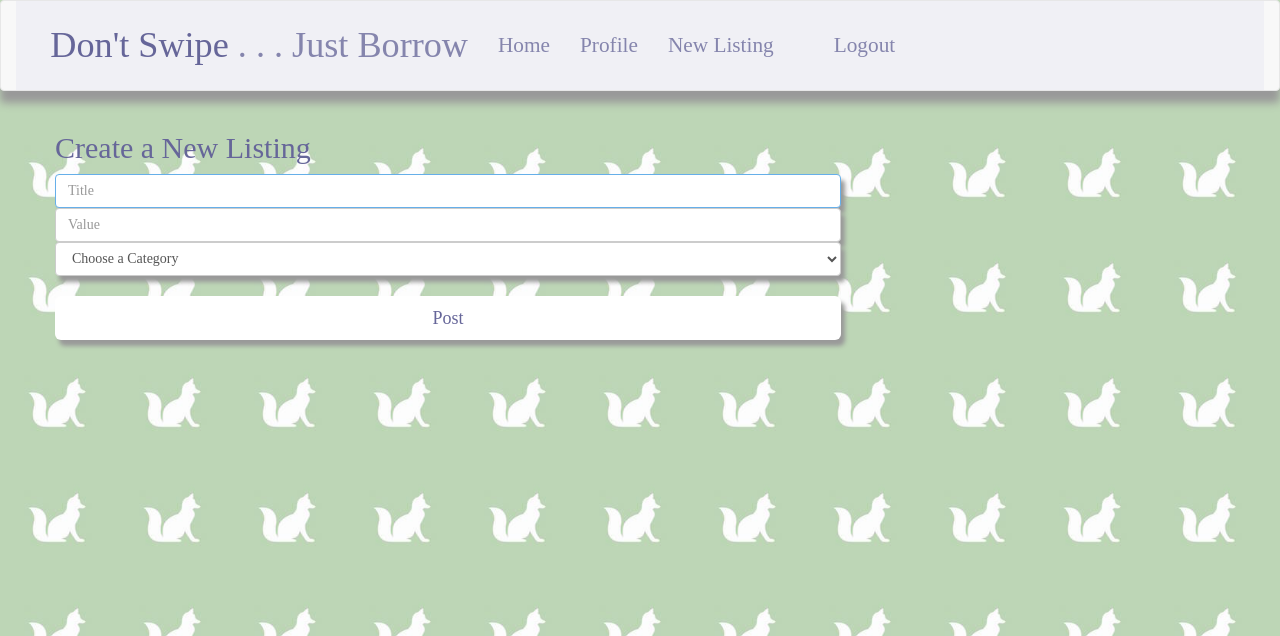
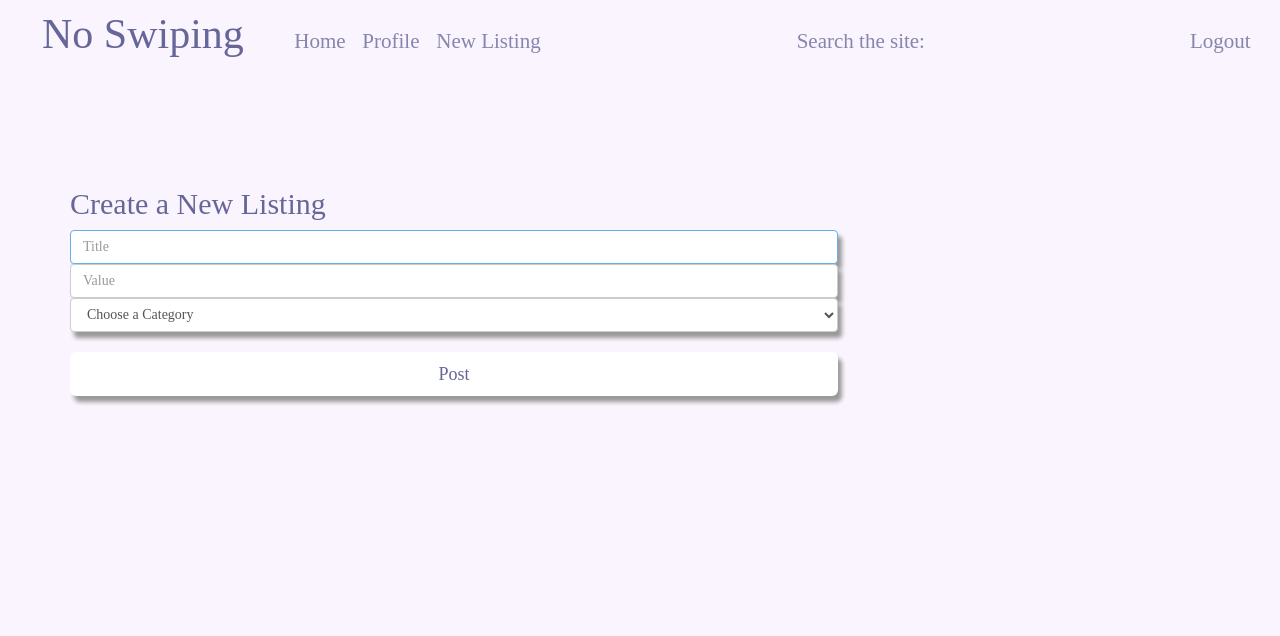
Before and after one commit to laurachevalier4/NoSwiping, a Python web app: template app/templates/newpost.html in a window 1280 px wide. Shown: the top 636 px of the page. Run offline with Jinja, Linux system fonts and the light colour scheme; the template is opened without the code that fills it, so the values that code supplies are empty; some libraries are stand-ins or nearby versions.

Commit message:
simplify/prettify

```diff
--- a/app/static/css/styles.css
+++ b/app/static/css/styles.css
@@ -1,47 +1,81 @@
-body {
-  font-family: Volkorn;
-  background-color: white;
-  background-image: url('../img/foxtile.jpg');
-  background-repeat: repeat;
-  background-size: 115px;
+html {
+  margin: 0;
+  padding: 0;
 }
 
-.container-fluid * {
-  background-color: #f0f0f5;
-  color: gray;
-  font-size: 1.15em;
+body {
+  font-family: "Bookman";
+  background-color: rgba(200,150,240,.1);
+  margin: 0;
+  padding: 0;
+  width: 100%;
 }
 
-.navbar {
-  box-shadow: 0 12px 8px 0px #999;
+#main {
+  align-items: center;
+  margin-top: 8%;
 }
 
-li >a:link {
-  font-size: 1em;
+.header {
+  color: #666699;
+  font-size: 1.6em;
+  text-align: center;
 }
 
-li >a:hover {
-  transition-delay: .15s;
-  font-size: 1.1em;
+.site-title {
+  font-size: 2em;
+  color: #666699;
+  padding-right: 1em;
+}
+
+.nav-items {
+  display: flex;
+  flex-direction: row;
+  align-items: baseline;
+  justify-content: space-between;
+  margin-left: 1em;
+  margin-right: 1em;
+  padding: 0;
+  padding-top: .2em;
+  font-size: 1.5em;
+}
+
+.navbar-form {
+  /* width: 100%; */
+}
+
+.nav-group {
+  display: flex;
+  flex-direction: row;
+  align-items: baseline;
+  justify-content: space-between;
+  margin-left: 1em;
+  margin-right: 1em;
+}
+
+.nav-item {
+  color: #8585ad;
+  padding-left: .4em;
+  padding-right: .4em;
 }
 
 .categories-grid {
-  background-color: white;
   justify-content: center;
   text-align: center;
 }
 
 .col-md-4 {
   text-align: center;
-  background-color: #fcfcfc;
-  padding-left: 2em;
-  padding-right: 2em;
-  padding-top: 3em;
-  padding-bottom: 3em;
+  /* background-color: #fcfcfc; */
+  padding-top: 2em;
+  padding-bottom: 2em;
   margin: 1em;
+  font-size: 2em;
+  /* box-shadow: 8px 12px 8px 0px #999; */
+}
+
+.category {
   color: #666699;
-  font-size: 3em;
-  box-shadow: 8px 12px 8px 0px #999;
 }
 
 .col-centered {
@@ -56,6 +90,7 @@ li >a:hover {
 .form-group {
   background-color: white;
 }
+
 th {
   color: #666699;
   background-color: white;
@@ -85,3 +120,8 @@ img {
   margin: 5em;
   margin-bottom: 13em;
 }
+
+a:hover {
+  text-decoration: none;
+  cursor: pointer;
+}
--- a/app/templates/base.html
+++ b/app/templates/base.html
@@ -12,30 +12,27 @@
     <link rel="shortcut icon" href="../static/img/favicon.ico" type="image/x-icon" />
   </head>
   <body>
-    <nav class="navbar navbar-default">
-      <div class="container-fluid">
-          <!-- Collect the nav links, forms, and other content for toggling -->
-          <div style="padding: 1.2em;" class="collapse navbar-collapse" id="bs-example-navbar-collapse-1">
-            <ul class="nav navbar-nav">
-              <!--<li><img href="../static/img/fox.png" width="10" height="10"></li>-->
-              <li><a style="font-size: 1.7em; color: #666699;" href="{{ url_for('index') }}">Don't Swipe <span style="color: #8585ad; font-size: 1em;"> . . . Just Borrow</span></a></li>
-              <li><a style="color: #8585ad;" href="{{ url_for('index') }}">Home</a></li>
-              <li><a style="color: #8585ad;" href="#">Profile</a></li>
-              <li><a style="color: #8585ad;" href="{{ url_for('newpost') }}">New Listing</a></li>
-            </ul>
-            <form class="navbar-form navbar-left" action="{{ url_for('search') }}" method="post" name="search">
-              <div class="form-group">
-                {{ g.search_form.hidden_tag() }}{{ g.search_form.search(size=20) }}
-              </div>
-            </form>
-            <ul class="nav navbar-nav">
-              <li><a style="color: #8585ad;" href="#">Logout</a></li>
-            </ul>
-            <span class="icon-bar"></span>
-            <span class="icon-bar"></span>
-          </div><!-- /.container-fluid -->
-        </nav>
-      <div class="row">
+      <div class="nav-items">
+        <!-- Collect the nav links, forms, and other content for toggling -->
+        <div class="nav-group">
+          <a class="site-title" href="{{ url_for('index') }}">No Swiping</a>
+          <a class="nav-item" href="{{ url_for('index') }}">Home</a>
+          <a class="nav-item" href="#">Profile</a>
+          <a class="nav-item" href="{{ url_for('newpost') }}">New Listing</a>
+        </div>
+        <div class="nav-group">
+          <span class="nav-item">Search the site: </span>
+          <form class="navbar-form" action="{{ url_for('search') }}" method="post" name="search">
+            <div class="form-group">
+              {{ g.search_form.hidden_tag() }}{{ g.search_form.search(size=40) }}
+            </div>
+          </form>
+        </div>
+        <a class="nav-item" href="#">Logout</a>
+        <!-- <span class="icon-bar"></span> -->
+        <!-- <span class="icon-bar"></span> -->
+      </div><!-- nav-items -->
+      <div id="main">
         {% block content %}{% endblock %}
       </div>
       <script type=text/javascript src="{{url_for('static', filename='jquery.js') }}">
```
Also changed, not shown: app/templates/index.html (+7 -9 lines).
